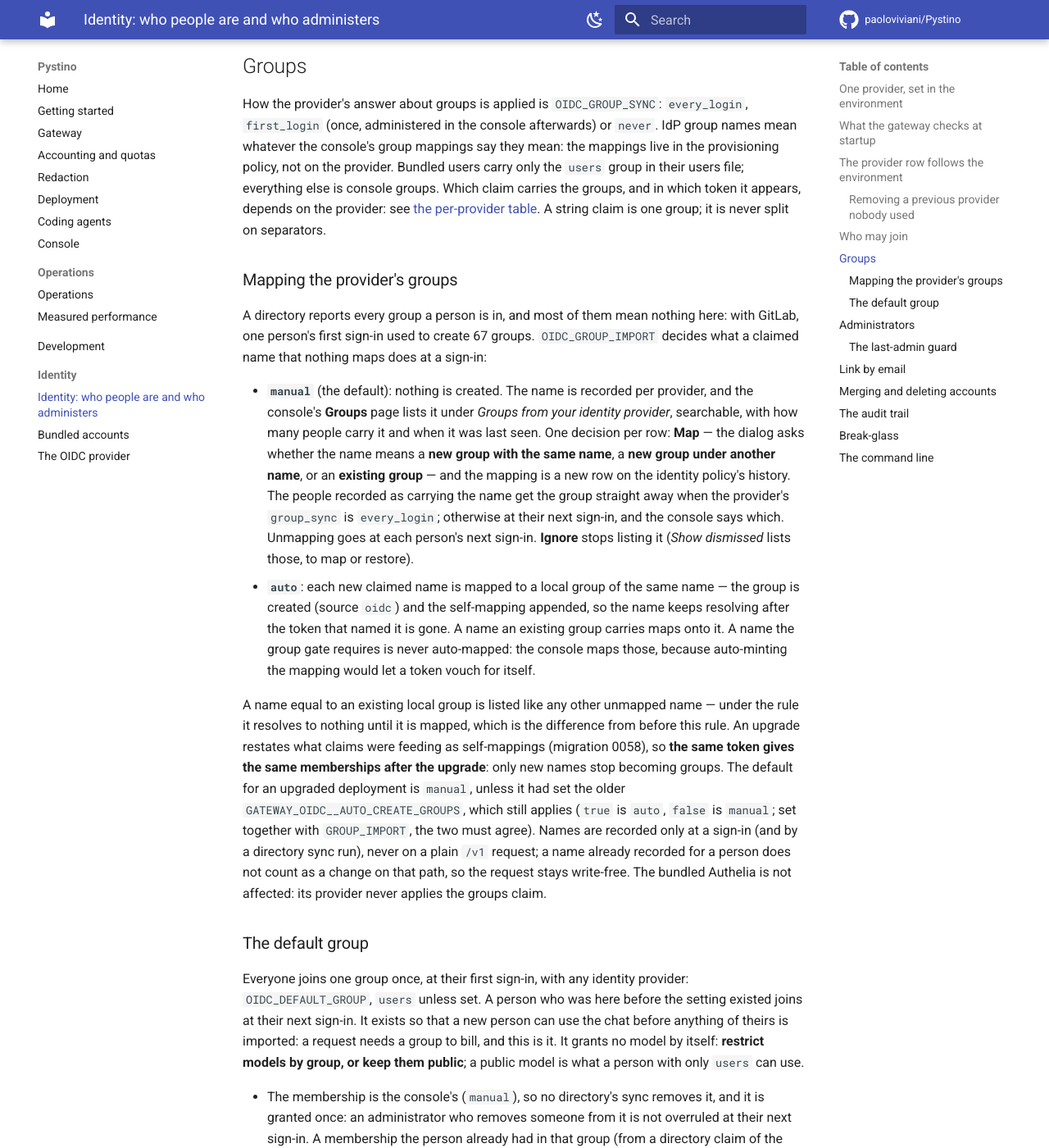
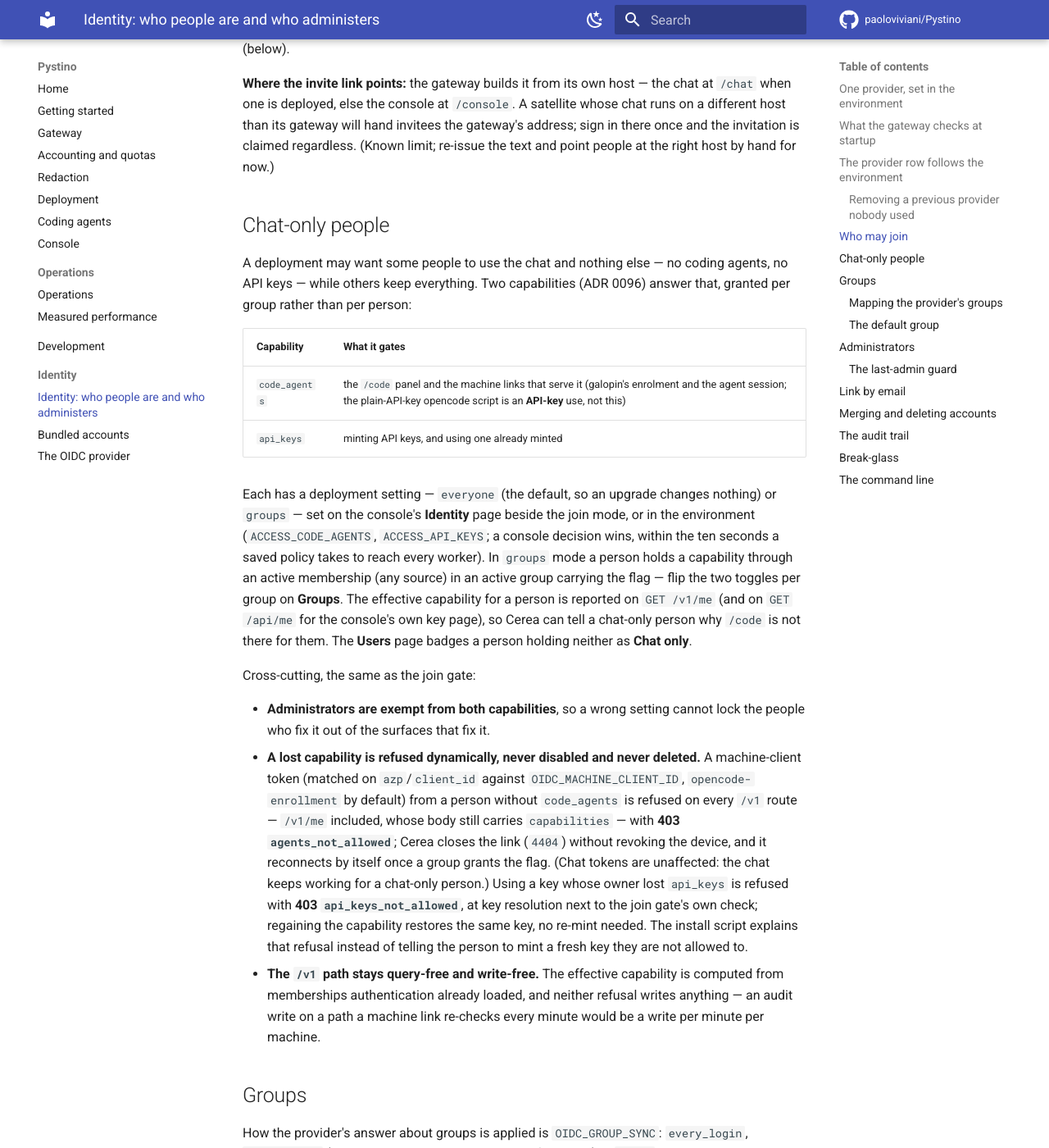
Before and after one commit to paoloviviani/Pystino, an MkDocs documentation site: the page built from docs/identity.md, in a window 1280 px wide and 1400 px high, scrolled down 5872 px. Shown: the whole window at 82% size. Built offline with MkDocs 1.6.1 and Material for MkDocs 9.7.7, drawn with Linux system fonts in a browser that asks for light colours; comment, search, counter and statistics services are not loaded; some of the changed text lies outside the part shown.

Commit message:
Docs: chat-only people, and where the capabilities live
A Chat-only people section on the identity page (the two capabilities, the
per-group flags, the exemption, the two 403s and the query-free path), the
env table rows for the two ACCESS_* baselines and the machine-client
gateway setting, the console map entries, and the install-script and
enrolled-machine refusals on the coding-agents page.

```diff
--- a/docs/identity.md
+++ b/docs/identity.md
@@ -30,7 +30,7 @@ multi-factor authentication, that is also the IdP's job**: the bundled Authelia
 | `OIDC_KIND` | `GATEWAY_OIDC__KIND` | `authelia` for the bundled one, `generic` otherwise (`keycloak`, `entra`, `okta`, `authentik`, `google` are recognised kinds) |
 | `OIDC_CONSOLE_CLIENT_ID`, `_SECRET` | `GATEWAY_OIDC__CLIENT_ID`, `_CLIENT_SECRET` | the console's client |
 | `OIDC_CHAT_CLIENT_ID`, `_SECRET` | `GATEWAY_OIDC__CHAT_CLIENT_ID`, `_CHAT_CLIENT_SECRET` | the chat's client, when the chat is deployed; the id also tells the gateway which accepted client may announce chat sign-ins. The gateway uses the secret only to introspect the chat's tokens at an IdP whose access tokens are opaque ([GitLab](oidc-generic-provider.md#worked-example-gitlab)) |
-| `OIDC_MACHINE_CLIENT_ID` | — | galopin's public client, `opencode-enrollment` by default: the device flow for agent machines |
+| `OIDC_MACHINE_CLIENT_ID` | `GATEWAY_OIDC__MACHINE_CLIENT_ID` | galopin's public client, `opencode-enrollment` by default: the device flow for agent machines, and the client the `code_agents` gate keys on ([Chat-only people](#chat-only-people)) |
 | `OIDC_AUDIENCE` | `GATEWAY_OIDC__ACCESS_TOKEN_AUDIENCE` | the audience `/v1` requires on OIDC access tokens; default `pystino-api` |
 | `OIDC_GROUPS_CLAIM` | `GATEWAY_OIDC__GROUPS_CLAIM` | which claim carries group membership (below) |
 | `OIDC_GROUP_SYNC` | `GATEWAY_OIDC__GROUP_SYNC` | how often the groups claim applies: `every_login`, `first_login` or `never` |
@@ -39,6 +39,8 @@ multi-factor authentication, that is also the IdP's job**: the bundled Authelia
 | `OIDC_JOIN_MODE` | `GATEWAY_OIDC__JOIN_MODE` | who may join: `open` (default), `approval`, `invite` or `group` ([Who may join](#who-may-join)); the console's Identity page can set it instead, and a decision there wins |
 | `OIDC_REQUIRED_GROUPS` | `GATEWAY_OIDC__REQUIRED_GROUPS` | `join_mode: group` only: the local group names that confer access, comma-separated |
 | `OIDC_GROUP_FALLBACK` | `GATEWAY_OIDC__GROUP_FALLBACK` | `join_mode: group` only: what a stranger without a required group gets, `refuse` (default) or `approval` |
+| `ACCESS_CODE_AGENTS` | `GATEWAY_ACCESS__CODE_AGENTS` | who may use coding agents: `everyone` (default) or `groups` ([Chat-only people](#chat-only-people)); the console's Identity page can set it instead, and a decision there wins |
+| `ACCESS_API_KEYS` | `GATEWAY_ACCESS__API_KEYS` | who may hold API keys: `everyone` (default) or `groups`; the console's Identity page can set it instead, and a decision there wins |
 | `OIDC_DEFAULT_GROUP` | `GATEWAY_OIDC__DEFAULT_GROUP` | the group everyone joins once, `users` by default; empty turns it off ([the default group](#the-default-group)) |
 | `OIDC_LOGOUT_URL` | `GATEWAY_OIDC__LOGOUT_URL` | for an issuer without `end_session_endpoint`: where the browser is sent to end the IdP session; `{redirect}` is where to land |
 | `OIDC_SCOPES_JSON` | `GATEWAY_OIDC__SCOPES` | the scopes the console asks for, as a JSON list; `["openid","profile","email","groups"]` unless the issuer does not offer one ([the `groups` scope](oidc-generic-provider.md#providers-that-reject-the-groups-scope)). The deploy kit writes it from the issuer's discovery; `deploy/compose.yaml` here sets the default literally |
@@ -189,6 +191,51 @@ A satellite whose chat runs on a different host than its gateway will hand
 invitees the gateway's address; sign in there once and the invitation is
 claimed regardless. (Known limit; re-issue the text and point people at the
 right host by hand for now.)
+
+## Chat-only people
+
+A deployment may want some people to use the chat and nothing else — no
+coding agents, no API keys — while others keep everything. Two capabilities
+(ADR 0096) answer that, granted per group rather than per person:
+
+| Capability | What it gates |
+|---|---|
+| `code_agents` | the `/code` panel and the machine links that serve it (galopin's enrolment and the agent session; the plain-API-key opencode script is an **API-key** use, not this) |
+| `api_keys` | minting API keys, and using one already minted |
+
+Each has a deployment setting — `everyone` (the default, so an upgrade
+changes nothing) or `groups` — set on the console's **Identity** page beside
+the join mode, or in the environment (`ACCESS_CODE_AGENTS`,
+`ACCESS_API_KEYS`; a console decision wins, within the ten seconds a saved
+policy takes to reach every worker). In `groups` mode a person holds a
+capability through an active membership (any source) in an active group
+carrying the flag — flip the two toggles per group on **Groups**. The
+effective capability for a person is reported on `GET /v1/me` (and on
+`GET /api/me` for the console's own key page), so Cerea can tell a chat-only
+person why `/code` is not there for them. The **Users** page badges a person
+holding neither as **Chat only**.
+
+Cross-cutting, the same as the join gate:
+
+- **Administrators are exempt from both capabilities**, so a wrong setting
+  cannot lock the people who fix it out of the surfaces that fix it.
+- **A lost capability is refused dynamically, never disabled and never
+  deleted.** A machine-client token (matched on `azp`/`client_id` against
+  `OIDC_MACHINE_CLIENT_ID`, `opencode-enrollment` by default) from a person
+  without `code_agents` is refused on every `/v1` route — `/v1/me` included,
+  whose body still carries `capabilities` — with **403
+  `agents_not_allowed`**; Cerea closes the link (`4404`) without revoking the
+  device, and it reconnects by itself once a group grants the flag. (Chat
+  tokens are unaffected: the chat keeps working for a chat-only person.) Using
+  a key whose owner lost `api_keys` is refused with **403
+  `api_keys_not_allowed`**, at key resolution next to the join gate's own
+  check; regaining the capability restores the same key, no re-mint needed.
+  The install script explains that refusal instead of telling the person to
+  mint a fresh key they are not allowed to.
+- **The `/v1` path stays query-free and write-free.** The effective
+  capability is computed from memberships authentication already loaded, and
+  neither refusal writes anything — an audit write on a path a machine link
+  re-checks every minute would be a write per minute per machine.
 
 ## Groups
 
```
Also changed, not shown: docs/coding-agents.md (+13 -0 lines), docs/console.md (+4 -2 lines).
